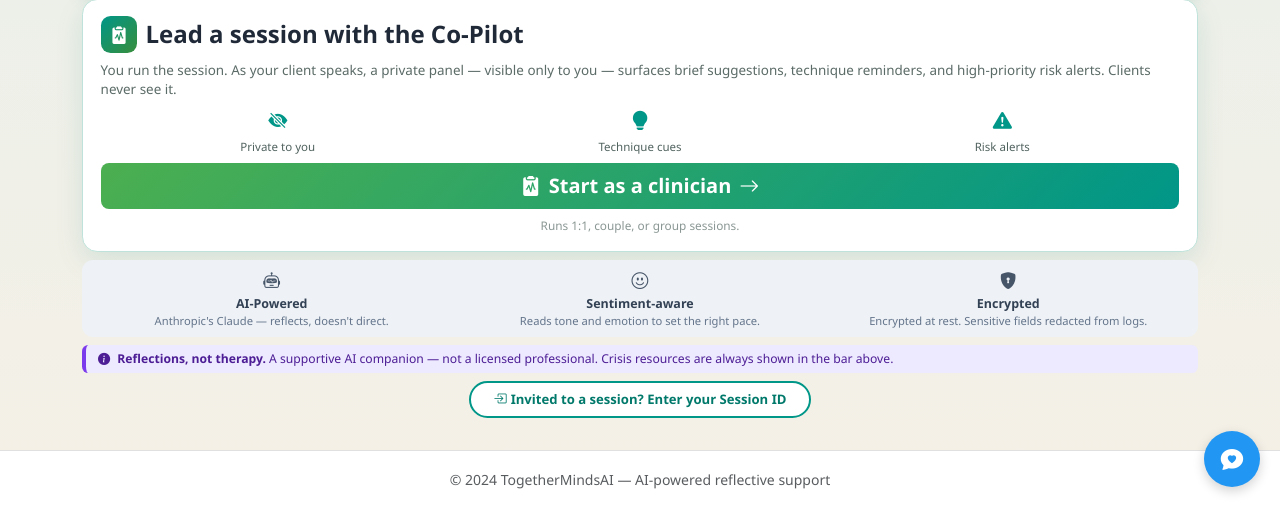
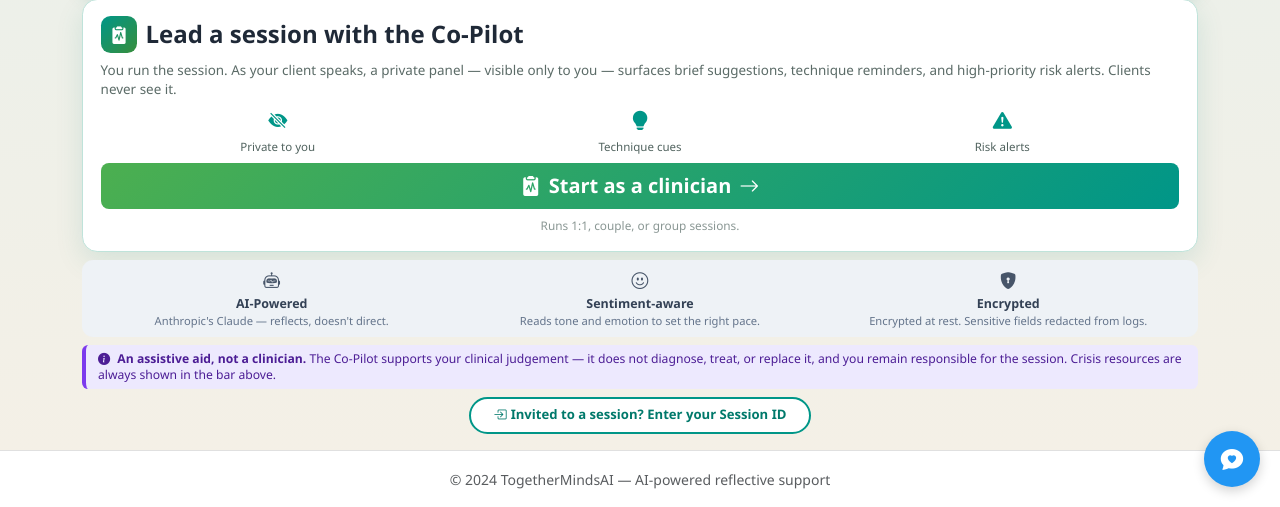
Before and after one commit to OnlineGBC/TogetherMindsAI, a Flask app: page /welcome in a window 1280 px wide. Shown: the part 293-800 px from the top of the page. Run offline with Flask 3, Linux system fonts and the light colour scheme; parts of the project's set-up code (start-up, migrations or seed data) failed here and were passed over; some libraries are stand-ins or nearby versions.

Commit message:
Welcome page: reword disclaimer for the clinician audience
'An assistive aid, not a clinician — supports your clinical judgement, does not
diagnose/treat/replace it, you remain responsible.' Replaces the consumer-framed
'Reflections, not therapy' note.

```diff
--- a/templates/welcome.html
+++ b/templates/welcome.html
@@ -252,9 +252,10 @@
 <!-- Safety framing -->
 <div class="safety-alert mb-2">
     <i class="bi bi-info-circle-fill me-1"></i>
-    <strong>Reflections, not therapy.</strong>
-    A supportive AI companion &mdash; not a licensed professional. Crisis resources are
-    always shown in the bar above.
+    <strong>An assistive aid, not a clinician.</strong>
+    The Co-Pilot supports your clinical judgement &mdash; it does not diagnose, treat, or
+    replace it, and you remain responsible for the session. Crisis resources are always
+    shown in the bar above.
 </div>
 
 <!-- Join — for clients invited by a clinician, or returning users -->
```
